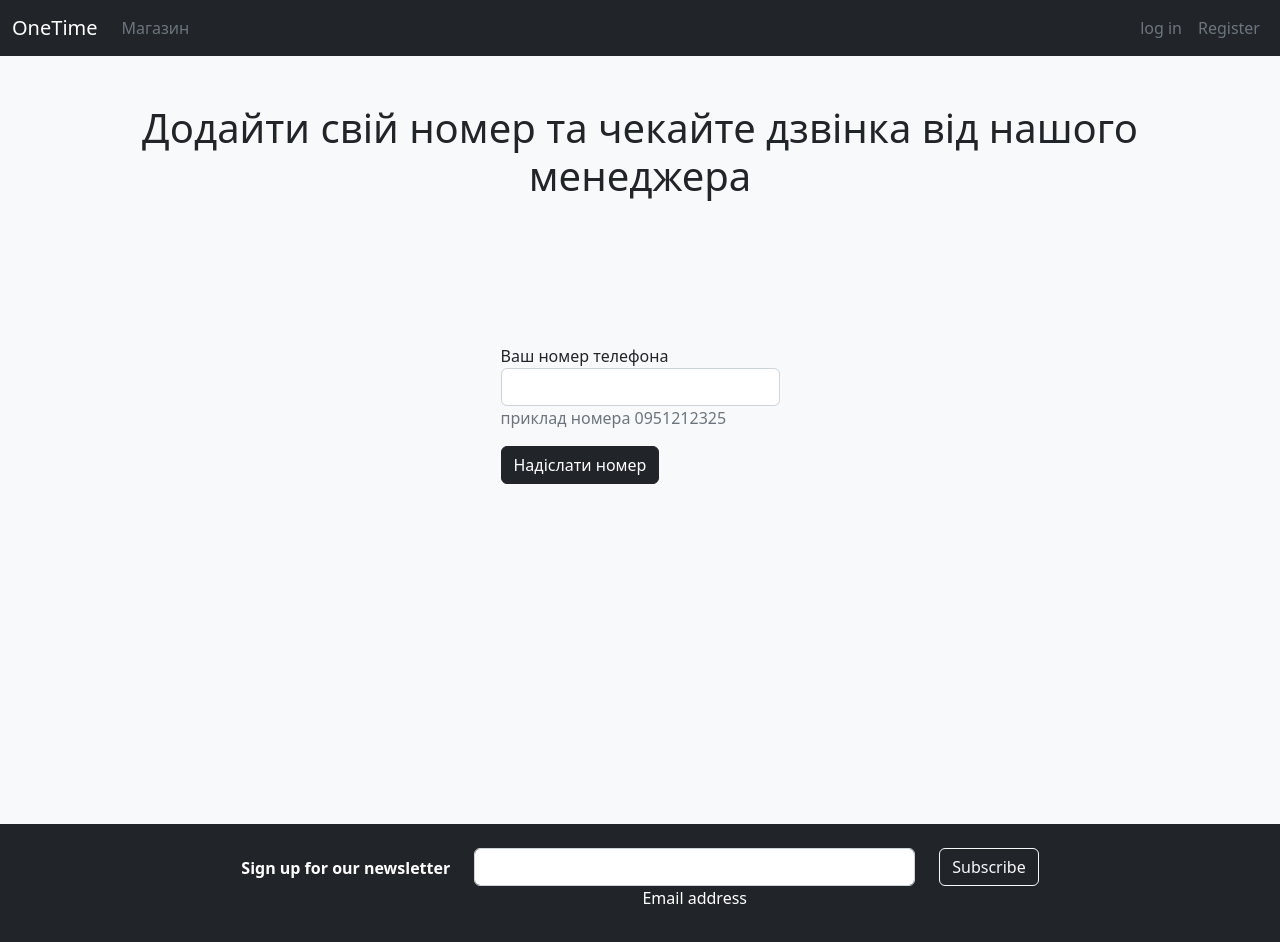
After one commit to qiqa1212/dj-store-ometie, a Django app: page /shop/cart_pnumber/ in a window 1280 px wide. The commit adds this page. Run offline with Django 4.2, Linux system fonts and the light colour scheme; some libraries are stand-ins or nearby versions.

Commit message:
додав поле номера

```diff
--- a/shop/urls.py
+++ b/shop/urls.py
@@ -13,5 +13,6 @@ urlpatterns = [
     path('add-item-to-cart/<int:pk>', views.add_item_to_cart, name='add_item_to_cart'),
     path('delete_item/<int:pk>', views.CartDeleteItem.as_view(), name='cart_delete_item'),
     path('make-order/', views.make_order, name='make_order'),
+    path('cart_pnumber/', views.cart_pnumber, name='cart_pnumber'),
 
 ]
--- a/shop/views.py
+++ b/shop/views.py
@@ -74,3 +74,7 @@ def make_order(request):
     cart = Order.get_cart(request.user)
     cart.make_order()
     return redirect('shop:shop')
+
+
+def cart_pnumber(request):
+    return render(request, "shop/cart_pnumber.html")
--- a/templates/shop/cart.html
+++ b/templates/shop/cart.html
@@ -5,7 +5,7 @@ Cart
 {% endblock title %}
 
 {% block content %}
-<div class="container" style="min-height: 48em;;">
+<div class="container" style="min-height: 48em;">
     <div class="text-center py-5">
         <h1>Корзина</h1>
     </div>
@@ -67,7 +67,7 @@ Cart
         </div>
     </div>
     <div class="pt-5 text-center">
-        <a class="btn btn-dark " href="{% url 'shop:make_order' %}">
+        <a class="btn btn-dark " href="{% url 'shop:cart_pnumber' %}">
             Оплатити
         </a>
     </div>
--- /dev/null
+++ b/templates/shop/cart_pnumber.html
@@ -0,0 +1,21 @@
+{% extends 'shop/base.html' %}
+
+{% block title %}
+Add number
+{% endblock title %}
+
+{% block content %}
+<div class="container" style="min-height: 48em;">
+    <h1 class="py-5 text-center">Додайти свій номер та чекайте дзвінка від нашого менеджера</h1>
+    <form method="post" action="{% url 'auth:login' %}" class="m-5 pt-5 w-25 col-md-8 mx-auto">
+
+        {% csrf_token %}
+        <label for="num">Ваш номер телефона</label>
+        <input id="num" class="form-control" type="text"  />
+        <p class="text-muted">приклад номера 0951212325</p>
+        <a class="btn btn-dark" href="{% url 'shop:make_order' %}"> Надіслати номер</a>
+    </form>
+
+</div>
+
+{% endblock content %}
```
Also changed, not shown: db.sqlite3.
